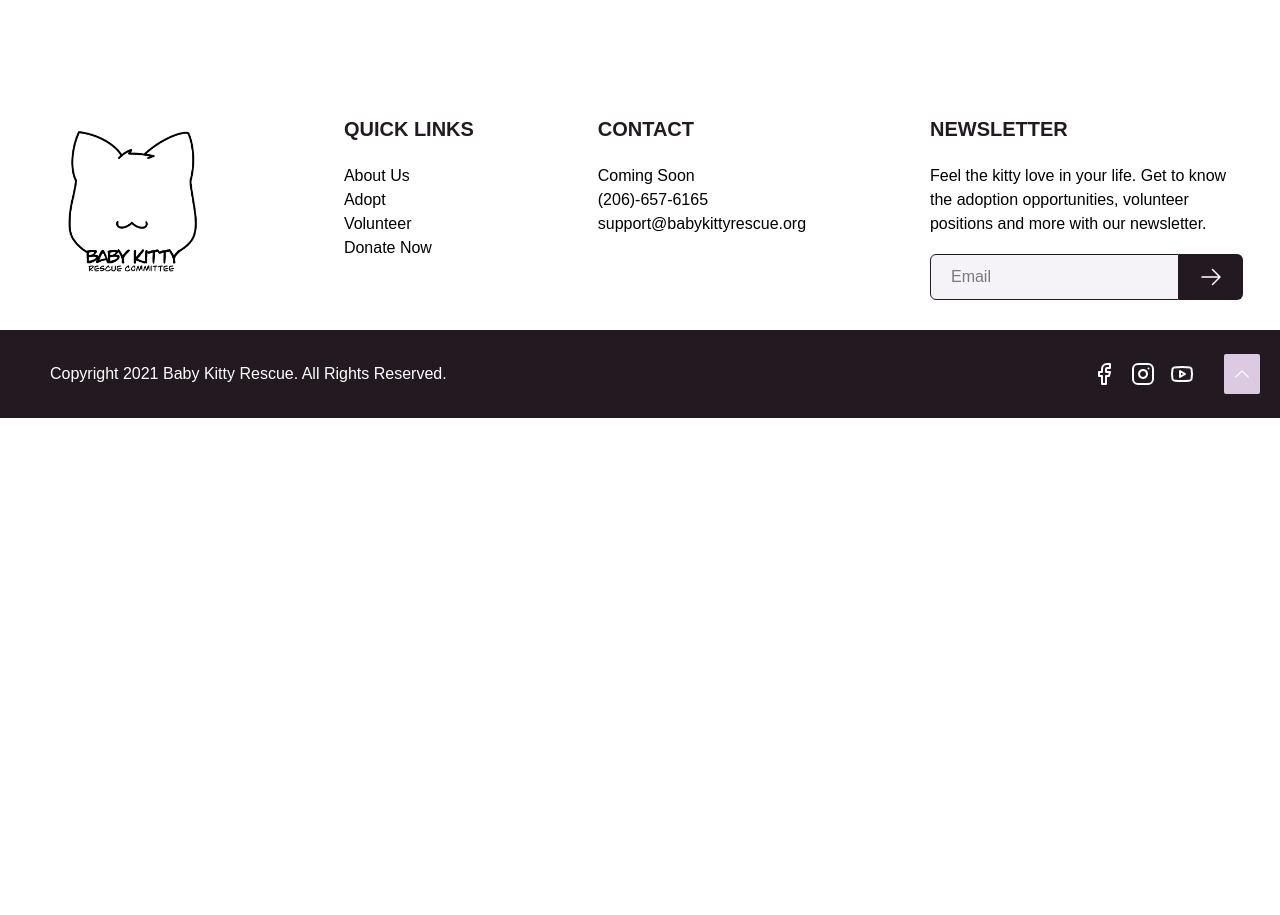
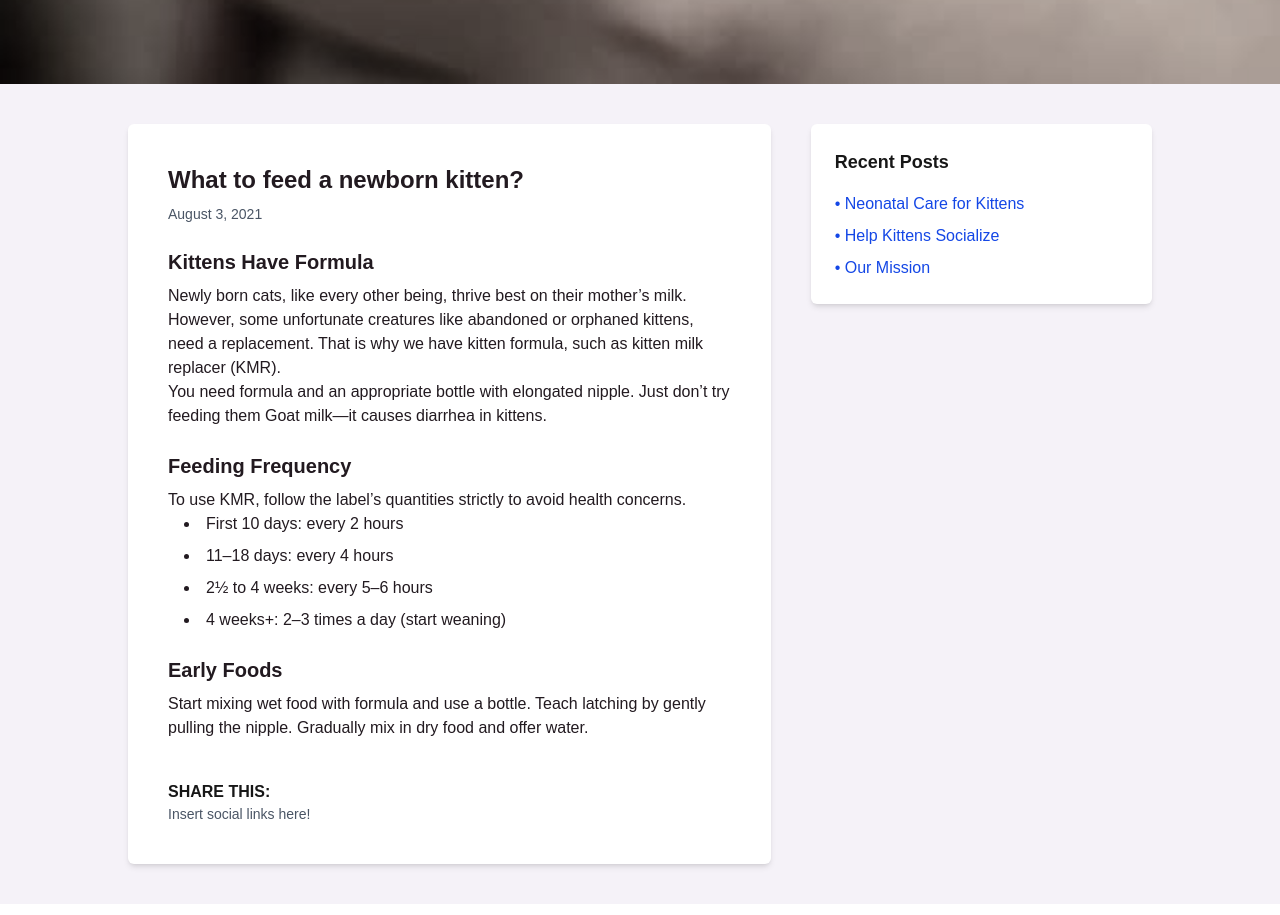
Before and after one commit to bpb2008/babykittyrescue2.0, a Next.js app: page /resources/feeding in a window 1280 px wide. Before the commit this address had no page. Shown: the part 960-1875 px from the top of the page. Before the commit the page ends 1378 px from the top, so only its background shows below. Built offline with nearby package versions, Linux system fonts and the light colour scheme.

Commit message:
added feeding blog

```diff
--- /dev/null
+++ b/src/app/resources/feeding/page.tsx
@@ -0,0 +1,83 @@
+"use client";
+
+import React from "react";
+import Image from "next/image";
+import Link from "next/link";
+
+const Feeding: React.FC = () => {
+  return (
+    <div className="flex flex-col items-center">
+      <section className="h-screen bg-[url('/kitten_in_hand2.jpg')] bg-cover bg-center bg-fixed grayscale-80 w-full" />
+      <main className="bg-[#f5f2f8] w-full flex flex-col items-center px-4 lg:px-8 py-10">
+        <div className="w-full max-w-screen-lg flex flex-col lg:flex-row gap-10">
+          {/* Article */}
+          <article className="bg-white p-6 md:p-10 shadow-md rounded-md flex-1">
+            <h1 className="text-[#221a20] text-2xl font-bold mb-2">
+              What to feed a newborn kitten?
+            </h1>
+            <p className="text-sm text-gray-600 mb-6">August 3, 2021</p>
+
+            <section className="space-y-6 text-base text-[#221a20]">
+              <div>
+                <h2 className="font-bold text-xl mb-2">Kittens Have Formula</h2>
+                <p>
+                  Newly born cats, like every other being, thrive best on their
+                  mother’s milk. However, some unfortunate creatures like
+                  abandoned or orphaned kittens, need a replacement. That is why
+                  we have kitten formula, such as kitten milk replacer (KMR).
+                </p>
+                <p>
+                  You need formula and an appropriate bottle with elongated
+                  nipple. Just don’t try feeding them Goat milk—it causes
+                  diarrhea in kittens.
+                </p>
+              </div>
+
+              <div>
+                <h2 className="font-bold text-xl mb-2">Feeding Frequency</h2>
+                <p>
+                  To use KMR, follow the label’s quantities strictly to avoid
+                  health concerns.
+                </p>
+                <ul className="list-disc list-inside space-y-2 pl-4">
+                  <li>First 10 days: every 2 hours</li>
+                  <li>11–18 days: every 4 hours</li>
+                  <li>2½ to 4 weeks: every 5–6 hours</li>
+                  <li>4 weeks+: 2–3 times a day (start weaning)</li>
+                </ul>
+              </div>
+
+              <div>
+                <h2 className="font-bold text-xl mb-2">Early Foods</h2>
+                <p>
+                  Start mixing wet food with formula and use a bottle. Teach
+                  latching by gently pulling the nipple. Gradually mix in dry
+                  food and offer water.
+                </p>
+              </div>
+            </section>
+
+            <div className="mt-10">
+              <p className="font-semibold">SHARE THIS:</p>
+              <p className="text-sm text-gray-600">Insert social links here!</p>
+            </div>
+          </article>
+
+          {/* Sidebar */}
+          <aside className="w-full lg:w-1/3">
+            <div className="bg-white p-6 shadow-md rounded-md">
+              <h2 className="font-bold text-lg mb-4">Recent Posts</h2>
+              <ul className="space-y-2 text-blue-700">
+                <li>• Neonatal Care for Kittens</li>
+                <li>• Help Kittens Socialize</li>
+                <li>• Our Mission</li>
+              </ul>
+            </div>
+          </aside>
+        </div>
+      </main>
+    </div>
+  );
+};
+
+export default Feeding;
```
Also changed, not shown: src/app/resources/care/page.tsx (added), src/app/resources/socialize/page.tsx (added).
